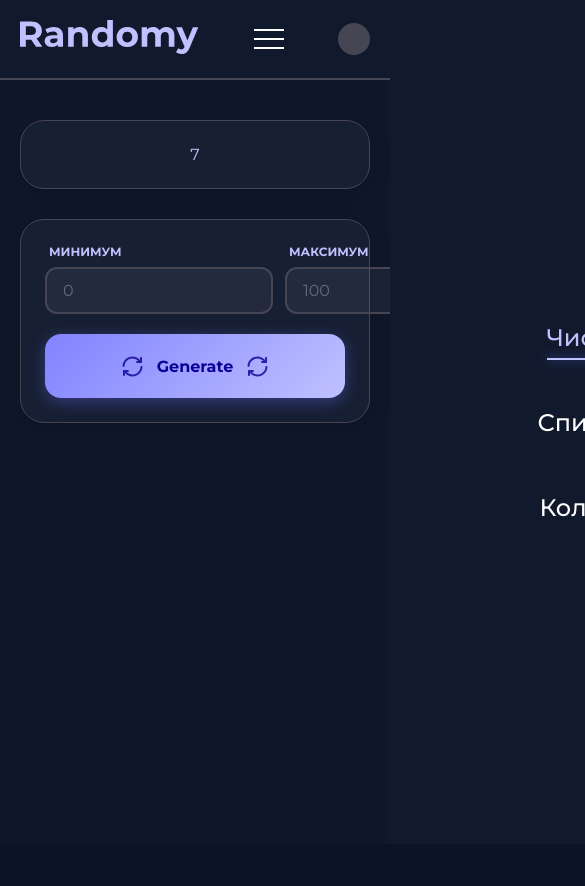
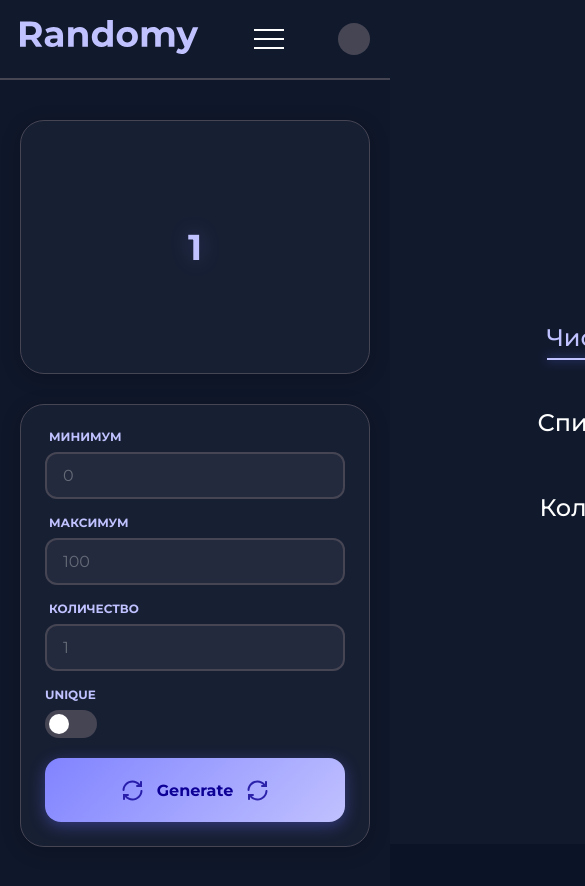
Before and after one commit to Nurislam2121/randomy-web, a React (Vite) app: page /number in a window 390 px wide. Shown: the top 886 px of the page, 585 px wide, since content can reach past the window. Before the commit the page ends 844 px from the top, so only its background shows below. Built offline with nearby package versions, Linux system fonts and the light colour scheme.

Commit message:
feat: complete logic, animations and history with localStorage

```diff
--- a/src/components/Switch/Switch.css
+++ b/src/components/Switch/Switch.css
@@ -8,7 +8,7 @@
 .switch-label {
   font-size: 12px;
   text-transform: uppercase;
-  color: var(--text-secondary);
+  color: var(--text-primary);
   font-weight: 600;
 }
 
--- a/src/index.css
+++ b/src/index.css
@@ -9,6 +9,7 @@ body {
   -webkit-font-smoothing: antialiased;
   -moz-osx-font-smoothing: grayscale;
   background-color: #0B1326;
+  overflow-x: hidden;
 }
 
 :root {
@@ -24,7 +25,7 @@ body {
   --accent-color: #C0C1FF;     /* Светло-фиолетовый акцент */
   --accent-glow: rgba(99, 102, 241, 0.8); /* Цвет свечения */
 
-  --success-color: #10B981;    /* Неоновый зеленый (для результата) */
+  --green-color: #10b981;    /* Неоновый зеленый */
   --button-hover: #4F46E5;     /* Цвет кнопки при наведении */
   --dark-blue: #0D0096;       /* Черно-синий для фона кнопки*/
 }
--- a/src/pages/RandomNumberPage/RandomNumberPage.css
+++ b/src/pages/RandomNumberPage/RandomNumberPage.css
@@ -1,27 +1,116 @@
+.result-display {
+  display: flex;
+  justify-content: center;
+  align-items: center;
+  padding: 80px 0;
+  width: 100%;
+  min-height: 200px;
+}
+
+.big-number {
+  font-size: 64px;
+  font-weight: 700;
+  color: var(--text-primary);
+  text-shadow: 0 0 20px rgba(129, 140, 248, 0.3);
+}
+
 .parameters-grid {
-  display: flex;
-  flex-direction: row;
-  gap: 12px;
+  display: grid;
+  grid-template-columns: repeat(3, minmax(0, 1fr)) auto;
+  gap: 16px;
   width: 100%;
   align-items: flex-end;
-  justify-content: flex-start; /* Прижимаем всё к левому краю */
+  box-sizing: border-box;
 }
 
-/* Общий стиль для оберток всех инпутов */
 .parameters-grid > div {
-  /* flex-grow: 0 (не расширяться),
-     flex-shrink: 1 (сужаться если надо),
-     flex-basis: 120px (идеальный размер) */
-  flex: 0 1 120px;
+  width: 100% !important;
+  max-width: none !important;
+  min-width: 0;
 }
 
-/* Поле "Количество" можно сделать чуть шире, если хочешь */
-.parameters-grid > div:nth-child(3) {
-  flex: 0 1 140px;
+.parameters-grid > .switch-wrapper {
+  width: auto !important;
+  min-width: fit-content;
 }
 
-/* Переключатель UNIQUE */
-.parameters-grid > .switch-wrapper {
-  flex: 0 0 auto; /* Вообще не даем ему менять размер */
-  margin-left: 8px; /* Небольшой отступ от инпутов */
+.generate-button {
+  transition: transform 0.1s active, box-shadow 0.2s;
 }
+
+.generate-button:hover img {
+  transform: rotate(270deg);
+  transition: transform 0.8s ease-in-out;
+}
+
+.generate-button img {
+  transition: transform 0.4s ease-in-out;
+}
+
+.generate-button:active {
+  transform: scale(0.98);
+}
+
+.generate-button:active img {
+  transform: rotate(180deg);
+  transition: 0.3s;
+}
+
+.history-number-container {
+  margin-top: 24px;
+}
+
+.history-list {
+  display: flex;
+  flex-wrap: wrap;
+  gap: 8px;
+  margin-top: 16px;
+}
+
+.history-number-item {
+  background-color: rgba(255, 255, 255, 0.05);
+  border-radius: 10px;
+  padding: 8px 20px;
+  min-width: 40px;
+  display: flex;
+  justify-content: center;
+  align-items: center;
+
+  color: var(--green-color);
+  font-weight: 600;
+  font-size: 16px;
+
+  transition: all 0.3s ease;
+  border: 1px solid rgba(16, 185, 129, 0.1);
+
+  animation: slideIn 0.3s ease-out forwards;
+}
+
+@media (max-width: 1000px) {
+  .parameters-grid {
+    grid-template-columns: 1fr 1fr;
+  }
+  .big-number {
+    font-size: 48px;
+  }
+}
+
+@media (max-width: 500px) {
+  .parameters-grid {
+    grid-template-columns: 1fr;
+  }
+  .big-number {
+    font-size: 36px;
+  }
+}
+
+@keyframes slideIn {
+  from {
+    opacity: 0;
+    transform: translateY(-10px);
+  }
+  to {
+    opacity: 1;
+    transform: translateY(0);
+  }
+}
--- a/src/pages/RandomNumberPage/RandomNumberPage.tsx
+++ b/src/pages/RandomNumberPage/RandomNumberPage.tsx
@@ -1,39 +1,126 @@
 import ContentContainer from "../../components/ContentContainer/ContentContainer";
 import Input from "../../components/Input/Input";
 import "./RandomNumberPage.css";
-import Switch from '../../components/Switch/Switch';
-import Button from '../../components/Button/Button';
-import Refresh from '../../assets/refresh.svg'
-import { useState } from "react";
+import Switch from "../../components/Switch/Switch";
+import Button from "../../components/Button/Button";
+import Refresh from "../../assets/refresh.svg";
+import { useState, useEffect } from "react";
 
 const RandomNumberPage = () => {
+  const [isUnique, setIsUnique] = useState(false);
+  const [min, setMin] = useState(0);
+  const [max, setMax] = useState(100);
+  const [count, setCount] = useState(1);
 
-    const [isUnique, setIsUnique] = useState(false);
+  const [currentResult, setCurrentResult] = useState<number | string>("1");
+  const [history, setHistory] = useState<number[]>([]);
+
+  useEffect(() => {
+    const savedHistory = localStorage.getItem("randomNumberHistory");
+    if (savedHistory) {
+      setHistory(JSON.parse(savedHistory));
+    }
+  }, []);
+
+  const HandleGenerate = () => {
+    const range = max - min + 1;
+
+    if (min >= max) {
+      alert("Максимум должен быть больше минимума");
+      return;
+    }
+
+    if (isUnique && count > range) {
+      alert("Недостаточно уникальных чисел в заданном диапазоне");
+      return;
+    }
+
+    let counter = 0;
+  const interval = setInterval(() => {
+    setCurrentResult(Math.floor(Math.random() * range) + min);
+    counter++;
+
+    if (counter > 10) {
+      clearInterval(interval);
+
+      let newNumbers: number[] = [];
+      while (newNumbers.length < count) {
+        const num = Math.floor(Math.random() * range) + min;
+        if (isUnique) {
+          if (!newNumbers.includes(num)) newNumbers.push(num);
+        } else {
+          newNumbers.push(num);
+        }
+      }
+
+      const finalStr = newNumbers.join(", ");
+      setCurrentResult(finalStr);
+
+      const updatedHistory = [...newNumbers, ...history].slice(0, 10);
+      setHistory(updatedHistory);
+      localStorage.setItem("random_numbers_history", JSON.stringify(updatedHistory));
+    }
+  }, 40);
+};
 
   return (
     <>
       <ContentContainer>
         <div className="result-display">
-          <span className="big-number">7</span>
+          <span className="big-number">{currentResult}</span>
         </div>
       </ContentContainer>
 
       <ContentContainer className="number-settings-container">
         <div className="parameters-grid">
-          <Input label="Минимум" type="number" placeholder="0" />
-          <Input label="Максимум" type="number" placeholder="100" />
-          <Input label="Количество" type="number" placeholder="1" />
-          <Switch
-            label="Unique"
-            checked={isUnique}
-            onChange={setIsUnique}
+          <Input
+            label="Минимум"
+            type="number"
+            placeholder="0"
+            className="min-number"
+            onChange={(e) => setMin(Number(e.target.value))}
           />
+          <Input
+            label="Максимум"
+            type="number"
+            placeholder="100"
+            className="max-number"
+            onChange={(e) => setMax(Number(e.target.value))}
+          />
+          <Input
+            label="Количество"
+            type="number"
+            placeholder="1"
+            className="count-number"
+            onChange={(e) => setCount(Number(e.target.value))}
+          />
+          <Switch label="Unique" checked={isUnique} onChange={setIsUnique} />
         </div>
 
-        <Button leftIcon={<img src={Refresh} alt="Refresh" />} rightIcon={<img src={Refresh} alt="Refresh" />} className="generate-button">
+        <Button
+          leftIcon={<img src={Refresh} alt="Refresh" />}
+          rightIcon={<img src={Refresh} alt="Refresh" />}
+          className="generate-button"
+          onClick={HandleGenerate}
+        >
           Generate
         </Button>
       </ContentContainer>
+
+      {history.length > 0 && (
+        <ContentContainer
+          className="history-number-container"
+          title="Последние результаты"
+        >
+          <div className="history-list">
+            {history.map((num, index) => (
+              <div key={index} className="history-number-item">
+                {num}
+              </div>
+            ))}
+          </div>
+        </ContentContainer>
+      )}
     </>
   );
 };
```
